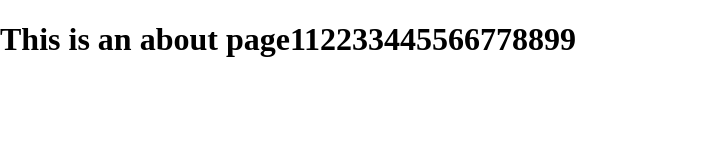
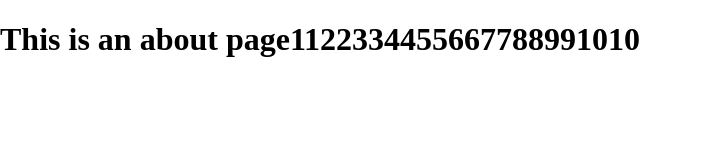
Before and after one commit to innagine/Test-Institution-FE, a Vue app in the folder test-institutions/: page /#/about in a window 1280 px wide. Shown: the top 160 px of the page, without its empty margins (0-702 px from the left). Built offline with nearby package versions, Linux system fonts and the light colour scheme.

Commit message:
Update About.vue

```diff
--- a/test-institutions/src/views/About.vue
+++ b/test-institutions/src/views/About.vue
@@ -3,10 +3,10 @@
  * @Author: IMAGINE
  * @Date: 2020-12-07 14:56:18
  * @LastEditors: IMAGINE
- * @LastEditTime: 2021-01-31 21:56:37
+ * @LastEditTime: 2021-01-31 21:57:04
 -->
 <template>
   <div class="about">
-    <h1>This is an about page112233445566778899</h1>
+    <h1>This is an about page1122334455667788991010</h1>
   </div>
 </template>
```
